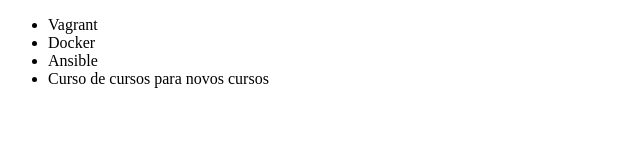
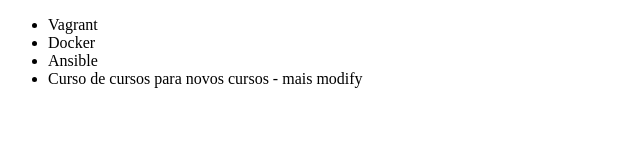
Before and after one commit to Leles-Soares/ex05_curso_git1, a plain HTML site: page index.html in a window 1280 px wide. Shown: the full height of the page, 0-640 px from the left. Drawn offline with Linux system fonts and the light colour scheme.

Commit message:
mais um commit só pra testar

```diff
--- a/index.html
+++ b/index.html
@@ -9,7 +9,7 @@
         <li>Vagrant</li>
         <li>Docker</li>
         <li>Ansible</li>
-        <li>Curso de cursos para novos cursos</li>
+        <li>Curso de cursos para novos cursos - mais modify</li>
     </ul>
 </body>
 </html>
```
